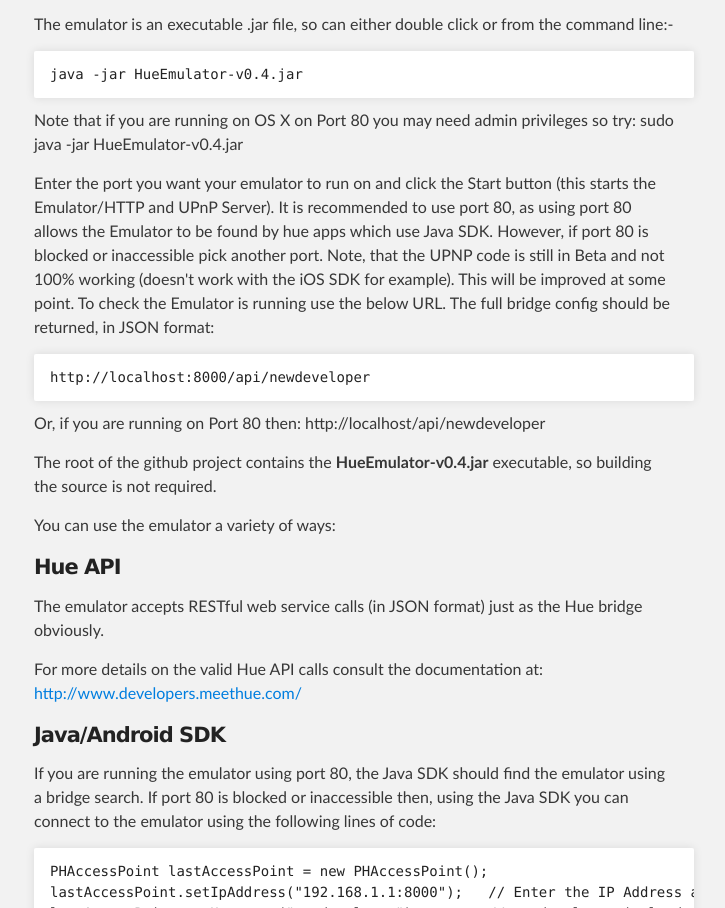
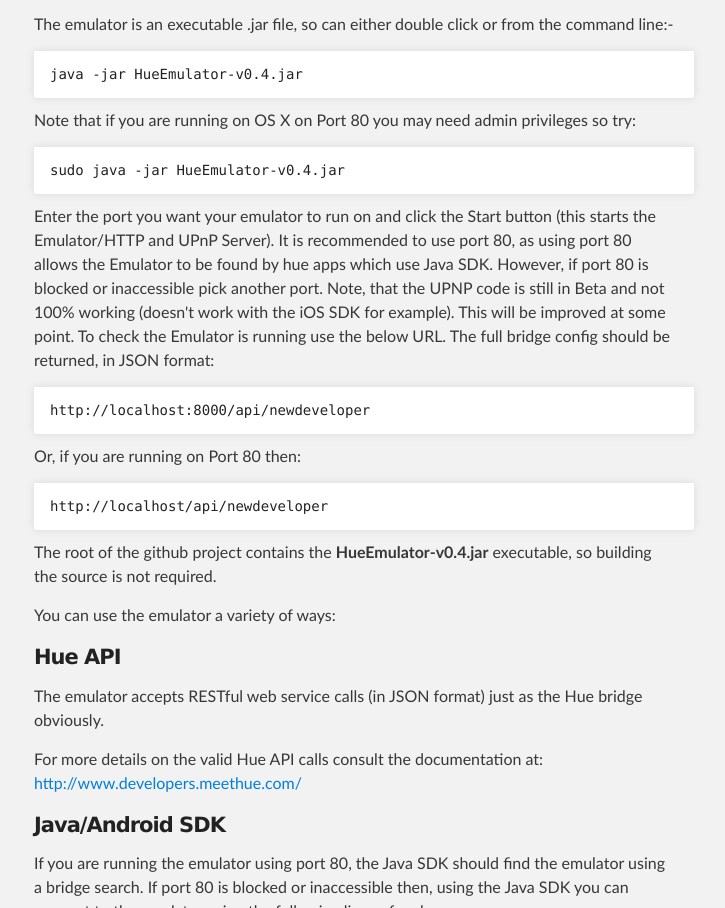
Before and after one commit to SteveyO/Hue-Emulator, a plain HTML site: page index.html in a window 1280 px wide. Shown: the part 952-1860 px from the top of the page, without its empty margins (286-1011 px from the left). Drawn offline with Linux system fonts and the light colour scheme.

```diff
--- a/index.html
+++ b/index.html
@@ -52,8 +52,10 @@ For a true test a Hue Bridge should be used.</p>
 <pre><code>java -jar HueEmulator-v0.4.jar
 </code></pre>
 
-<p>Note that if you are running on OS X on Port 80 you may need admin privileges so try:
-    sudo java -jar HueEmulator-v0.4.jar</p>
+<p>Note that if you are running on OS X on Port 80 you may need admin privileges so try:</p>
+
+<pre><code>sudo java -jar HueEmulator-v0.4.jar
+</code></pre>
 
 <p>Enter the port you want your emulator to run on and click the Start button (this starts the Emulator/HTTP and UPnP Server).
 It is recommended to use port 80, as using port 80 allows the Emulator to be found by hue apps which use Java SDK. However, if port 80 is blocked or inaccessible pick another port.  Note, that the UPNP code is still in Beta and not 100% working (doesn't work with the iOS SDK for example).  This will be improved at some point.
@@ -62,8 +64,10 @@ To check the Emulator is running use the below URL. The full bridge config shoul
 <pre><code>http://localhost:8000/api/newdeveloper
 </code></pre>
 
-<p>Or, if you are running on Port 80 then:
-    http://localhost/api/newdeveloper</p>
+<p>Or, if you are running on Port 80 then:</p>
+
+<pre><code>http://localhost/api/newdeveloper
+</code></pre>
 
 <p>The root of the github project contains the <strong>HueEmulator-v0.4.jar</strong> executable, so building the source is not required. </p>
 
```
Also changed, not shown: params.json (+1 -1 lines).
